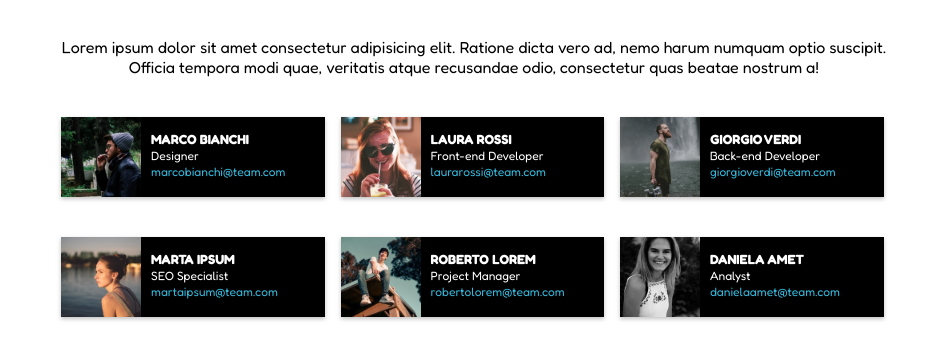
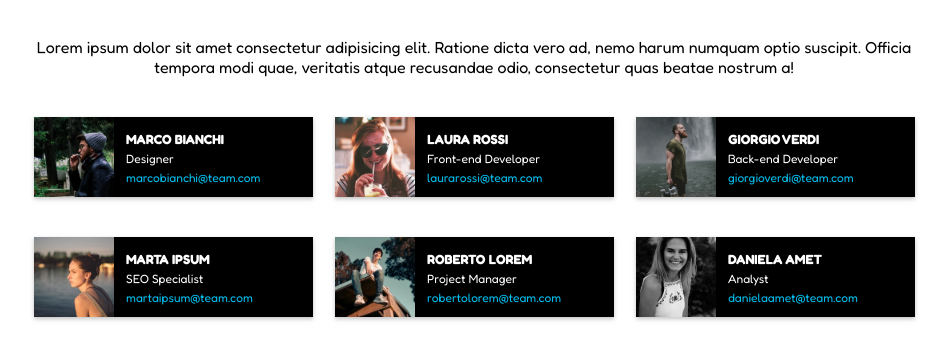
Before and after one commit to domenico-bacoli/html-css-float-cards, a plain HTML site: page index.html in a window 1280 px wide. Shown: the part 72-432 px from the top of the page, without its empty margins (166-1114 px from the left). Drawn offline with Linux system fonts and the light colour scheme.

Commit message:
finishing touches

```diff
--- a/css/style.css
+++ b/css/style.css
@@ -9,7 +9,7 @@ body{
 }
 
 .container{
-    max-width: 850px;
+    max-width: 900px;
     margin: 0 auto;
 }
 
@@ -51,12 +51,12 @@ main p{
 .col-2,
 .col-4,
 .col-5{
-    margin-right: 16px;
+    margin-right: 22px;
 }
 
 .col-1{
     background-image: url("/assets/img/male1.png");
-    margin-left: 12px;
+    margin-left: 10px;
 }
 
 .col-2{
@@ -69,7 +69,7 @@ main p{
 
 .col-4{
     background-image: url("/assets/img/female2.png");
-    margin-left: 12px;
+    margin-left: 10px;
 }
 
 .col-5{
@@ -80,19 +80,20 @@ main p{
     background-image: url("/assets/img/female3.png");
 }
 
-.details{
+.card-details{
     color: white;
     padding-top: 14px;
-    padding-left: 90px;
+    padding-left: 92px;
 }
 
-.details a{
-    color: rgb(54, 183, 218);
+.card-details a{
+    color: rgb(0, 192, 240);
     font-size: 12px;
     text-decoration: none;
 }
 
-.details span{
+.card-details h6{
+    margin-top: 4px;
+    font-weight: 300;
     font-size: 12px;
-    font-weight: 300;
 }
--- a/index.html
+++ b/index.html
@@ -28,9 +28,9 @@
 
                 <div class="col col-1">
 
-                    <div class="details">
+                    <div class="card-details">
                         <h5>MARCO BIANCHI<h5>
-                        <span>Designer<span>
+                        <h6>Designer<h6>
                         <a href="#">marcobianchi@team.com</a>
                     </div>
 
@@ -38,9 +38,9 @@
 
                 <div class="col col-2">
 
-                    <div class="details">
+                    <div class="card-details">
                         <h5>LAURA ROSSI<h5>
-                        <span>Front-end Developer<span>
+                        <h6>Front-end Developer<h6>
                         <a href="#">laurarossi@team.com</a>
                     </div>
 
@@ -48,9 +48,9 @@
 
                 <div class="col col-3">
 
-                    <div class="details">
+                    <div class="card-details">
                         <h5>GIORGIO VERDI<h5>
-                        <span>Back-end Developer<span>
+                        <h6>Back-end Developer<h6>
                         <a href="#">giorgioverdi@team.com</a>
                     </div>
 
@@ -62,9 +62,9 @@
 
                 <div class="col col-4">
 
-                    <div class="details">
+                    <div class="card-details">
                         <h5>MARTA IPSUM<h5>
-                        <span>SEO Specialist<span>
+                        <h6>SEO Specialist<h6>
                         <a href="#">martaipsum@team.com</a>
                     </div>
 
@@ -72,9 +72,9 @@
 
                 <div class="col col-5">
 
-                    <div class="details">
+                    <div class="card-details">
                         <h5>ROBERTO LOREM<h5>
-                        <span>Project Manager<span>
+                        <h6>Project Manager<h6>
                         <a href="#">robertolorem@team.com</a>
                     </div>
 
@@ -82,9 +82,9 @@
 
                 <div class="col col-6">
 
-                    <div class="details">
+                    <div class="card-details">
                         <h5>DANIELA AMET<h5>
-                        <span>Analyst<span>
+                        <h6>Analyst<h6>
                         <a href="#">danielaamet@team.com</a>
                     </div>
 
```
